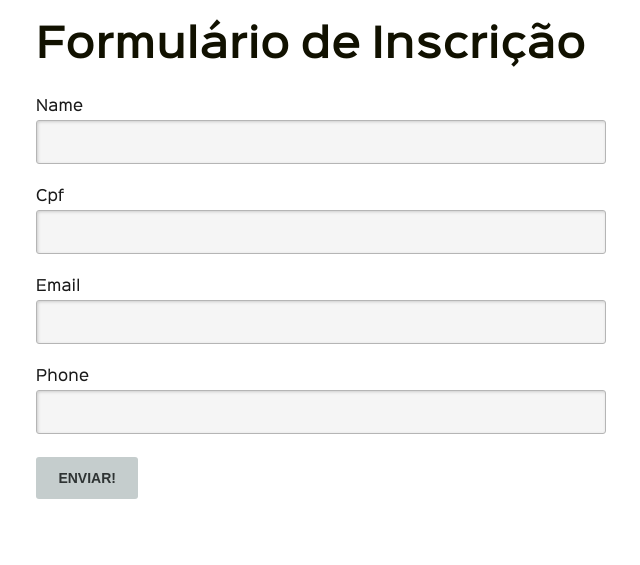
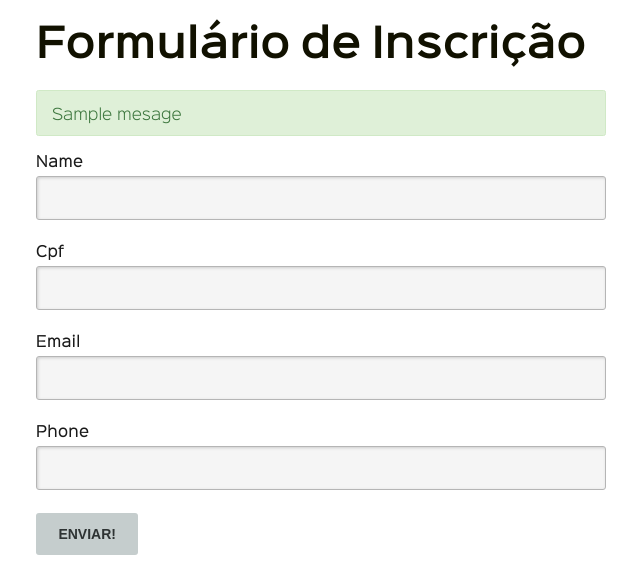
Before and after one commit to brunobbbs/eventex, a Django app: template eventex/subscriptions/templates/subscriptions/subscription_form.html in a window 1280 px wide. Shown: the part 90-655 px from the top of the page, without its empty margins (34-674 px from the left). Run offline with Django 3.2, Linux system fonts and the light colour scheme; tables that the repository leaves empty hold one stand-in row (values such as "Sample post"); the template is opened without the code that fills it: values that come from a table or form of the project are taken from there, most other values are stand-ins (such as "Sample title", 1, 10 or a date in 2020); one stand-in notice (Sample message) is shown.

Commit message:
Adiciona exibição de mensagem de sucesso ao enviar o formulário

```diff
--- a/eventex/subscriptions/templates/subscriptions/subscription_form.html
+++ b/eventex/subscriptions/templates/subscriptions/subscription_form.html
@@ -19,6 +19,23 @@
         <link rel="stylesheet" href="{% static 'css/main.css' %}">
 
         <link href='http://fonts.googleapis.com/css?family=Economica:400,700' rel='stylesheet' type='text/css'>
+
+        <style>
+            .alert {
+                padding: 0 15px;
+                margin-bottom: 1rem;
+                border: 1px solid transparent;
+                border-radius: .25rem;
+            }
+            .alert p {
+                padding: 7px 0 7px;
+            }
+            .alert.success {
+                color: #3c763d;
+                background-color: #dff0d8;
+                border-color: #d0e9c6;
+            }
+        </style>
 
 	</head>
 
@@ -50,6 +67,13 @@
         	<div class="content row padding-bottom-3 desktop-12 container">
                 <h1>Formulário de Inscrição</h1>
                 <div class="desktop-6">
+                    {% if messages %}
+                        {% for message in messages %}
+                            <div class="alert success">
+                                <p>{{ mesage }}</p>
+                            </div>
+                        {% endfor %}
+                    {% endif %}
                     <form action="." method="post">
                         {% csrf_token %}
                         <div class="form-row label-block input-text">
```
